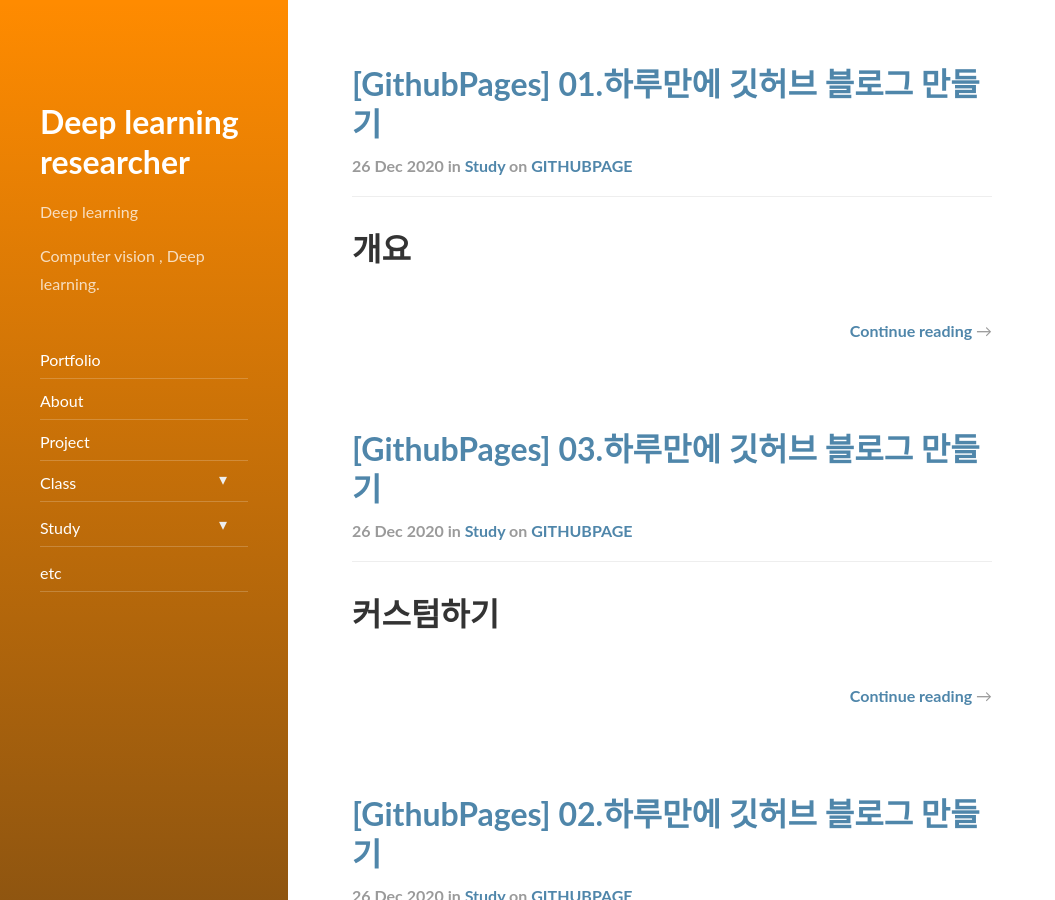
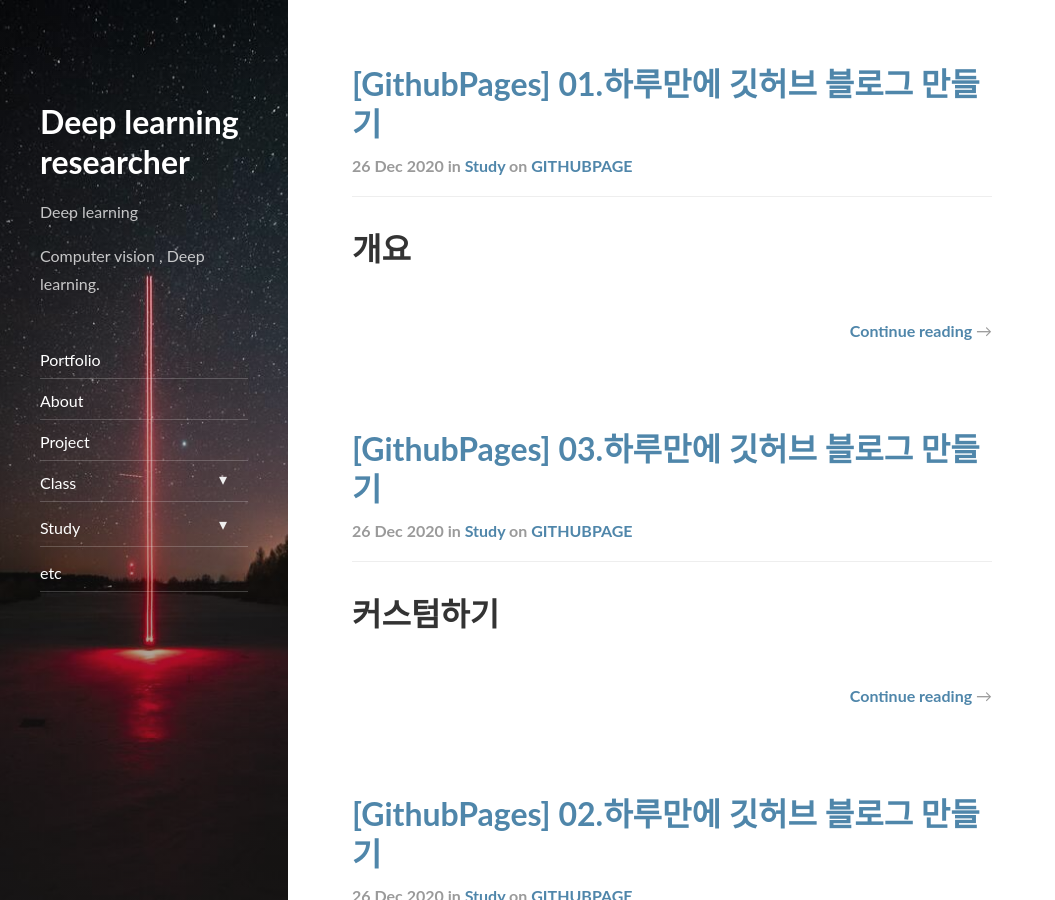
Before and after one commit to sangwon1338/sangwon1338.github.io, a Jekyll site: the page built from index.html, in a window 1280 px wide and 900 px high. Shown: the whole window, without its empty margins (0-1055 px from the left). Built offline with Jekyll 4.4.1, drawn with Linux system fonts in a browser that asks for light colours; nearby versions of some CDN libraries; the list of posts is cut into pages by our own code.

Commit message:
Update _config.yml

```diff
--- a/_config.yml
+++ b/_config.yml
@@ -26,7 +26,7 @@ author:
   email:             xxxx@xxxx.com
 
 # Fallback image and color
-image:               /assets/img/main_left.JPG
+image:               /assets/img/main_left2.JPG
 color:               '#4f86aa'
 
 # The font used for headings. Expects a string that is a valid CSS font-family value.
```
